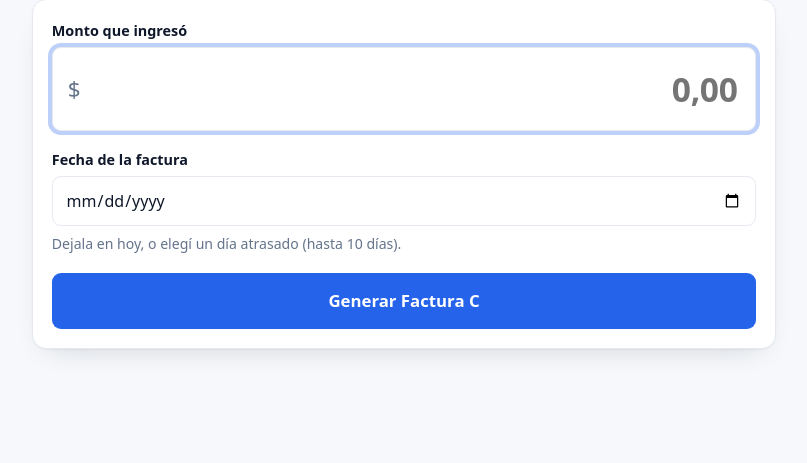
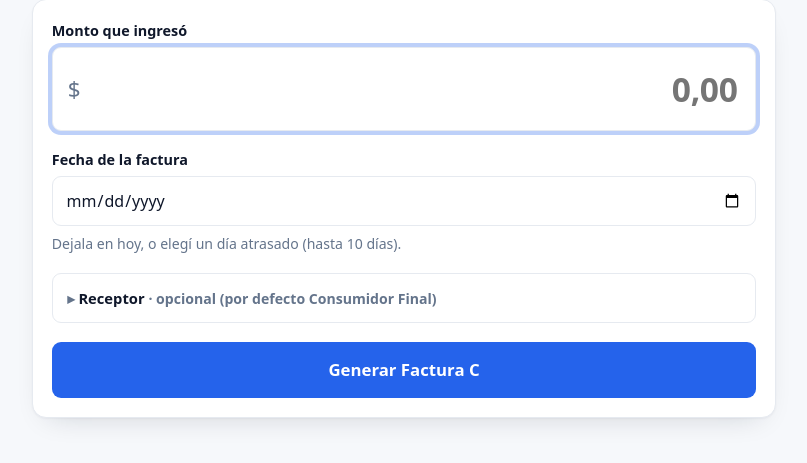
Before and after one commit to sergioseva/facturador-arca, a Flask app: template templates/facturar.html in a window 1280 px wide. Shown: the part 101-564 px from the top of the page, without its empty margins (236-1043 px from the left). Run offline with Flask 3, Linux system fonts and the light colour scheme; the template is opened without the code that fills it, so the values that code supplies are empty.

Commit message:
Receptor opcional en la factura + lista de receptores recientes
- emitir_factura_c acepta receptor opcional (CUIT/CUIL/DNI + condición IVA);
  por defecto Consumidor Final (comportamiento actual). Valida CUIT/CUIL 11
  dígitos. Devuelve el receptor en el resultado.
- Tabla receptores por tenant: guarda los usados y los ofrece como "recientes"
  para reusar (suma usos, recuerda nombre/condición). Columna receptor en
  facturas (migración auto). Se muestra en el resultado y en el historial.
- UI: sección "Receptor (opcional)" plegable en facturar, con quick-pick de
  recientes que rellena los campos.

Co-Authored-By: Claude Opus 4.8 (1M context) <noreply@anthropic.com>

```diff
--- a/afip.py
+++ b/afip.py
@@ -83,6 +83,17 @@ DOC_NRO_CONSUMIDOR_FINAL = 0
 # Condición frente al IVA del receptor (RG 5616, obligatorio).
 # 5 = Consumidor Final. (Lista completa: método FEParamGetCondicionIvaReceptor.)
 COND_IVA_CONSUMIDOR_FINAL = 5
+
+# Tipos de documento del receptor (FEParamGetTiposDoc).
+DOC_TIPO_NOMBRES = {80: "CUIT", 86: "CUIL", 96: "DNI", 99: "Consumidor Final"}
+
+
+def receptor_str(doc_tipo, doc_nro):
+    """Texto legible del receptor, ej. 'CUIT 20242454600' o 'Consumidor Final'."""
+    dt = int(doc_tipo)
+    if dt == DOC_TIPO_CONSUMIDOR_FINAL:
+        return "Consumidor Final"
+    return f"{DOC_TIPO_NOMBRES.get(dt, 'Doc')} {doc_nro}"
 
 
 class AfipError(Exception):
@@ -288,16 +299,33 @@ def emitir_factura_c(
     concepto=2,
     fecha=None,
     actividad=None,
+    doc_tipo=None,
+    doc_nro=None,
+    cond_iva_receptor=None,
 ):
     """
-    Emite una Factura C a Consumidor Final por `importe` (total).
-    `fecha` opcional ('AAAA-MM-DD' o None = hoy) para facturar un día atrasado.
-    `actividad` opcional (código, ej. 476110) para clasificar el comprobante.
-    Devuelve un dict con el resultado (CAE, vencimiento, número, etc.).
+    Emite una Factura C por `importe` (total).
+    Receptor opcional: por defecto Consumidor Final (doc 99). Si se pasa
+    `doc_tipo` (80=CUIT, 86=CUIL, 96=DNI) + `doc_nro`, identifica al receptor.
+    `cond_iva_receptor` (RG 5616) por defecto Consumidor Final (5).
+    Devuelve un dict con el resultado (CAE, vencimiento, número, receptor, etc.).
     """
     importe = round(float(importe), 2)
     if importe <= 0:
         raise AfipError("El importe tiene que ser mayor a 0.")
+
+    # Receptor
+    dt = int(doc_tipo) if doc_tipo else DOC_TIPO_CONSUMIDOR_FINAL
+    if dt == DOC_TIPO_CONSUMIDOR_FINAL:
+        dn, civa = DOC_NRO_CONSUMIDOR_FINAL, COND_IVA_CONSUMIDOR_FINAL
+    else:
+        dn_str = "".join(ch for ch in str(doc_nro or "") if ch.isdigit())
+        if not dn_str:
+            raise AfipError("Falta el número de documento del receptor.")
+        if dt in (80, 86) and len(dn_str) != 11:
+            raise AfipError("El CUIT/CUIL debe tener 11 dígitos.")
+        dn = int(dn_str)
+        civa = int(cond_iva_receptor) if cond_iva_receptor else COND_IVA_CONSUMIDOR_FINAL
 
     hoy = _normalizar_fecha(fecha)
 
@@ -308,9 +336,9 @@ def emitir_factura_c(
 
     detalle = {
         "Concepto": int(concepto),
-        "DocTipo": DOC_TIPO_CONSUMIDOR_FINAL,
-        "DocNro": DOC_NRO_CONSUMIDOR_FINAL,
-        "CondicionIVAReceptorId": COND_IVA_CONSUMIDOR_FINAL,
+        "DocTipo": dt,
+        "DocNro": dn,
+        "CondicionIVAReceptorId": civa,
         "CbteDesde": numero,
         "CbteHasta": numero,
         "CbteFch": hoy,
@@ -364,6 +392,9 @@ def emitir_factura_c(
         "entorno": entorno,
         "emitido_en": datetime.now(AR_TZ).isoformat(),
         "observaciones": _format_observaciones(getattr(det, "Observaciones", None)),
+        "doc_tipo": dt,
+        "doc_nro": dn,
+        "receptor": receptor_str(dt, dn),
     }
     # La persistencia la hace la ruta (con user_id); afip.py es agnóstico de usuario.
     return resultado
--- a/app.py
+++ b/app.py
@@ -147,6 +147,10 @@ def facturar():
         try:
             importe = _parse_importe(request.form.get("importe", ""))
             fecha = request.form.get("fecha", "").strip() or None
+            doc_tipo = request.form.get("doc_tipo", "99").strip() or "99"
+            doc_nro = request.form.get("doc_nro", "").strip()
+            cond_iva = request.form.get("cond_iva", "").strip() or None
+            nombre = request.form.get("receptor_nombre", "").strip()
             resultado = afip.emitir_factura_c(
                 cuit=cfg["cuit"],
                 entorno=cfg["entorno"],
@@ -157,8 +161,17 @@ def facturar():
                 concepto=cfg["concepto"],
                 fecha=fecha,
                 actividad=cfg.get("actividad") or None,
+                doc_tipo=doc_tipo,
+                doc_nro=doc_nro,
+                cond_iva_receptor=cond_iva,
             )
             db.guardar(g.user["id"], resultado)
+            # recordar el receptor si quedó identificado (no Consumidor Final)
+            if resultado.get("doc_tipo") and int(resultado["doc_tipo"]) != 99:
+                db.guardar_receptor(
+                    g.user["id"], resultado["doc_tipo"], resultado["doc_nro"],
+                    nombre, int(cond_iva) if cond_iva else None,
+                )
         except (afip.AfipError, ValueError) as e:
             error = str(e)
         except Exception as e:  # noqa: BLE001
@@ -182,7 +195,8 @@ def facturar():
         "facturar.html",
         resultado=resultado, error=error,
         entorno=cfg["entorno"], punto_venta=cfg["punto_venta"], cuit=cfg["cuit"],
-        hoy=hoy,
+        hoy=hoy, receptores=db.listar_receptores(g.user["id"]),
+        doc_nombres=afip.DOC_TIPO_NOMBRES,
     )
 
 
--- a/templates/facturar.html
+++ b/templates/facturar.html
@@ -7,6 +7,12 @@
   .moneda { position: relative; }
   .moneda::before { content: "$"; position: absolute; left: 1rem; top: 50%; transform: translateY(-50%); font-size: 1.4rem; color: var(--muted); pointer-events: none; }
   #btn-facturar { width: 100%; margin-top: 1.2rem; padding: .9rem; font-size: 1.05rem; }
+  details.receptor { margin-top: 1.2rem; border: 1px solid var(--border); border-radius: var(--radius-sm); padding: .2rem .9rem; }
+  details.receptor > summary { cursor: pointer; padding: .6rem 0; font-weight: 600; font-size: .92rem; list-style: none; }
+  details.receptor > summary::-webkit-details-marker { display: none; }
+  details.receptor > summary::before { content: "▸ "; color: var(--muted); }
+  details.receptor[open] > summary::before { content: "▾ "; }
+  details.receptor[open] { padding-bottom: 1rem; }
   .ok { margin-top: 1.5rem; }
   .ok h2 { margin: 0 0 .5rem; font-size: 1.1rem; }
   .ok dl { display: grid; grid-template-columns: auto 1fr; gap: .2rem .8rem; margin: 0; }
@@ -37,6 +43,47 @@
     <input type="date" id="fecha" name="fecha" value="{{ hoy }}" max="{{ hoy }}">
     <small class="muted" style="display:block;margin-top:.4rem">Dejala en hoy, o elegí un día atrasado (hasta 10 días).</small>
 
+    <details class="receptor">
+      <summary>Receptor <span class="muted">· opcional (por defecto Consumidor Final)</span></summary>
+      {% if receptores %}
+      <label for="reciente">Receptores recientes</label>
+      <select id="reciente">
+        <option value="">— nuevo / Consumidor Final —</option>
+        {% for r in receptores %}
+        <option value="{{ r.doc_tipo }}|{{ r.doc_nro }}|{{ r.cond_iva or '' }}|{{ r.nombre or '' }}">
+          {{ doc_nombres.get(r.doc_tipo, 'Doc') }} {{ r.doc_nro }}{% if r.nombre %} — {{ r.nombre }}{% endif %}
+        </option>
+        {% endfor %}
+      </select>
+      {% endif %}
+
+      <label for="doc_tipo">Tipo de documento</label>
+      <select name="doc_tipo" id="doc_tipo">
+        <option value="99">Consumidor Final (sin identificar)</option>
+        <option value="80">CUIT</option>
+        <option value="86">CUIL</option>
+        <option value="96">DNI</option>
+      </select>
+
+      <div id="doc-extra" style="display:none">
+        <label for="doc_nro">Número (sin guiones)</label>
+        <input type="text" id="doc_nro" name="doc_nro" inputmode="numeric" autocomplete="off">
+        <label for="receptor_nombre">Nombre <span class="muted">(opcional, para tu lista)</span></label>
+        <input type="text" id="receptor_nombre" name="receptor_nombre" autocomplete="off">
+        <label for="cond_iva">Condición frente al IVA</label>
+        <select name="cond_iva" id="cond_iva">
+          <option value="5">Consumidor Final</option>
+          <option value="1">IVA Responsable Inscripto</option>
+          <option value="6">Responsable Monotributo</option>
+          <option value="4">IVA Sujeto Exento</option>
+          <option value="13">Monotributista Social</option>
+          <option value="16">Monotributo Trab. Indep. Promovido</option>
+          <option value="7">Sujeto No Categorizado</option>
+          <option value="15">IVA No Alcanzado</option>
+        </select>
+      </div>
+    </details>
+
     <button type="submit" id="btn-facturar">Generar Factura C</button>
   </form>
   </div>
@@ -56,6 +103,7 @@
       <dt>Tipo</dt><dd>{{ resultado.tipo }}</dd>
       <dt>Número</dt><dd>{{ '%04d'|format(resultado.punto_venta) }}-{{ '%08d'|format(resultado.numero) }}</dd>
       <dt>Importe</dt><dd>$ {{ resultado.importe|ars }}</dd>
+      <dt>Receptor</dt><dd>{{ resultado.receptor }}</dd>
       <dt>CAE</dt><dd>{{ resultado.cae }}</dd>
       <dt>Vto. CAE</dt><dd>{{ resultado.cae_vto }}</dd>
     </dl>
@@ -85,5 +133,21 @@
       const btn = document.getElementById('btn-facturar');
       btn.disabled = false; btn.textContent = 'Generar Factura C';
     });
+
+    // Receptor: mostrar campos solo si no es Consumidor Final
+    const docTipo = document.getElementById('doc_tipo');
+    const docExtra = document.getElementById('doc-extra');
+    function toggleDoc() { docExtra.style.display = (docTipo.value !== '99') ? 'block' : 'none'; }
+    docTipo.addEventListener('change', toggleDoc); toggleDoc();
+    // Elegir un receptor reciente rellena los campos
+    const reciente = document.getElementById('reciente');
+    if (reciente) reciente.addEventListener('change', () => {
+      if (!reciente.value) { docTipo.value = '99'; toggleDoc(); return; }
+      const [dt, nro, cond, nombre] = reciente.value.split('|');
+      docTipo.value = dt; toggleDoc();
+      document.getElementById('doc_nro').value = nro || '';
+      document.getElementById('receptor_nombre').value = nombre || '';
+      if (cond) document.getElementById('cond_iva').value = cond;
+    });
   </script>
 {% endblock %}
--- a/templates/historial.html
+++ b/templates/historial.html
@@ -37,7 +37,7 @@
       <tr class="{{ 'fila-error' if f.estado == 'error' }}">
         <td>{{ f.emitido_en[8:10] }}/{{ f.emitido_en[5:7] }} {{ f.emitido_en[11:16] }}</td>
         <td>{% if f.estado == 'emitida' %}<span class="badge ok">emitida</span>{% else %}<span class="badge err">error</span>{% endif %}</td>
-        <td>{% if f.estado == 'emitida' %}{{ f.tipo }} {{ '%04d'|format(f.punto_venta) }}-{{ '%08d'|format(f.numero) }}{% else %}—{% endif %}</td>
+        <td>{% if f.estado == 'emitida' %}{{ f.tipo }} {{ '%04d'|format(f.punto_venta) }}-{{ '%08d'|format(f.numero) }}{% if f.receptor and f.receptor != 'Consumidor Final' %}<br><small class="muted">{{ f.receptor }}</small>{% endif %}{% else %}—{% endif %}</td>
         <td class="num">{{ ('$ ' ~ (f.importe|ars)) if f.importe is not none else '—' }}</td>
         <td>
           {% if f.estado == 'emitida' %}
```
Also changed, not shown: db.py (+52 -3 lines).
